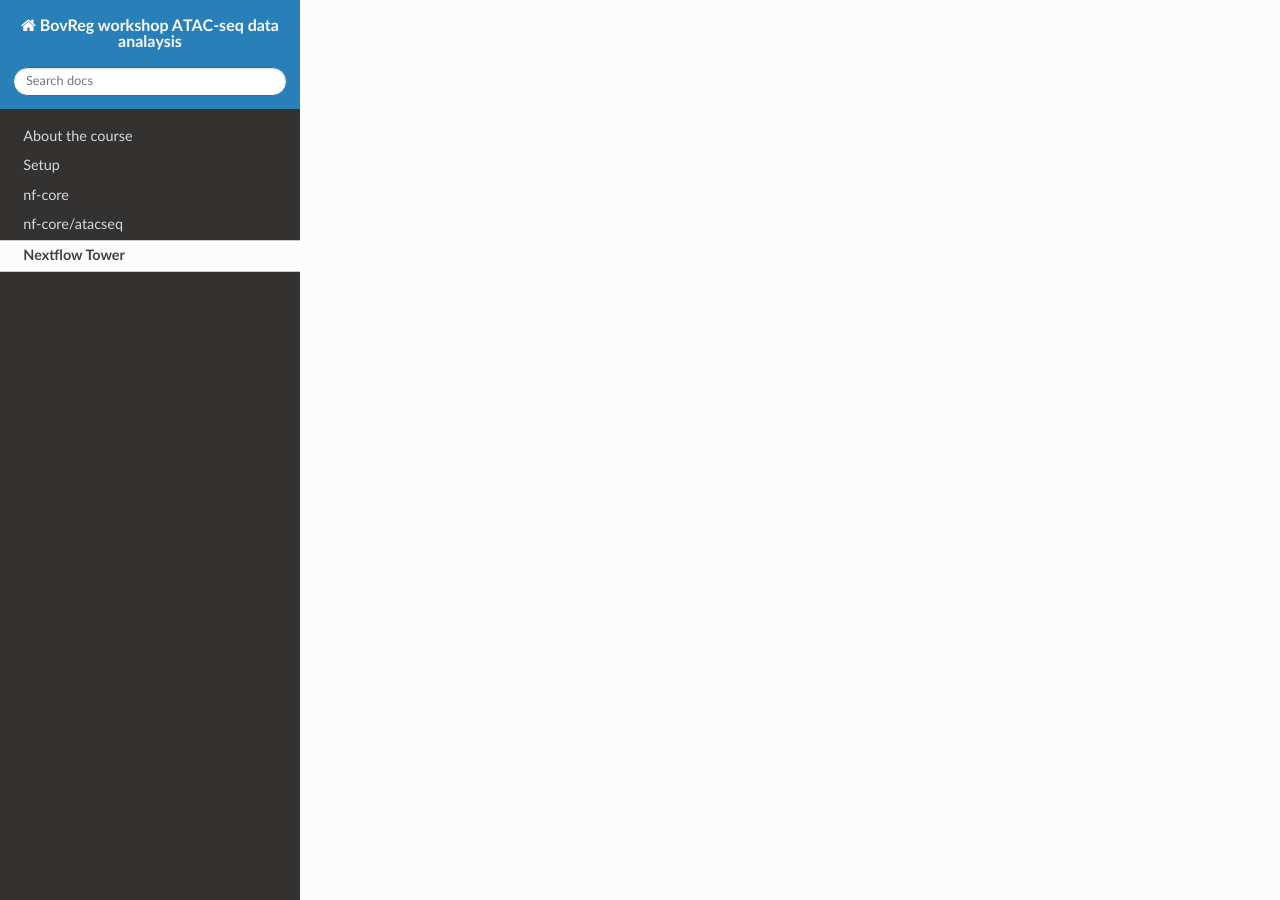
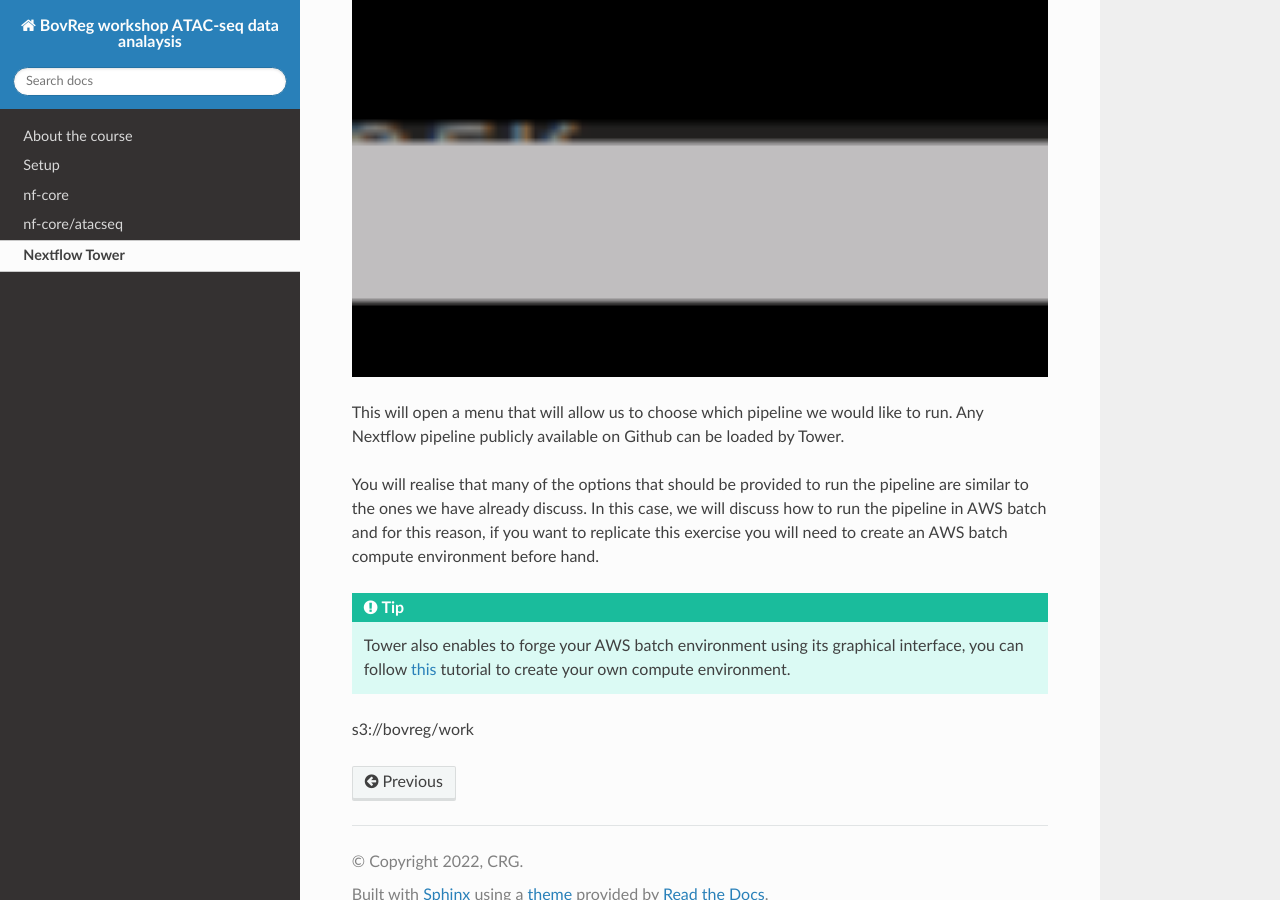
Before and after one commit to BovReg/atacseq-workshop-limoges, a Sphinx documentation site: the page built from docs/Nextflow_Tower.rst, in a window 1280 px wide and 900 px high, scrolled down 2471 px. Built offline with Sphinx 7.4.7 and the Read the Docs theme 2.0.0, drawn with Linux system fonts in a browser that asks for light colours; some of the changed text lies outside the part shown.

Commit message:
More stuff

```diff
--- a/docs/Nextflow_Tower.rst
+++ b/docs/Nextflow_Tower.rst
@@ -21,4 +21,24 @@
 .. image:: images/tower0.png
   :width: 800
 
+Once you reach the launchpad we can press the **Add Pipeline** button shown on the image below:
+
+.. image:: images/tower1.png
+  :width: 800
+
+This will open a menu that will allow us to choose which pipeline we would like to run. Any Nextflow pipeline publicly available on Github can be
+loaded by Tower.
+
+You will realise that many of the options that should be provided to run the pipeline are similar to the ones we have already discuss. In this case,
+we will discuss how to run the pipeline in AWS batch and for this reason, if you want to replicate this exercise you will need to create an AWS batch
+compute environment before hand.
+
+.. tip::
+    Tower also enables to forge your AWS batch environment using its graphical interface, you can follow `this <https://help.tower.nf/22.1/compute-envs/aws-batch/#compute-environment>`_ tutorial to create your own
+    compute environment.
+
+
+
+s3://bovreg/work
+
 .. ` <>`_
```
Also changed, not shown: docs/images/tower1.png (added).
